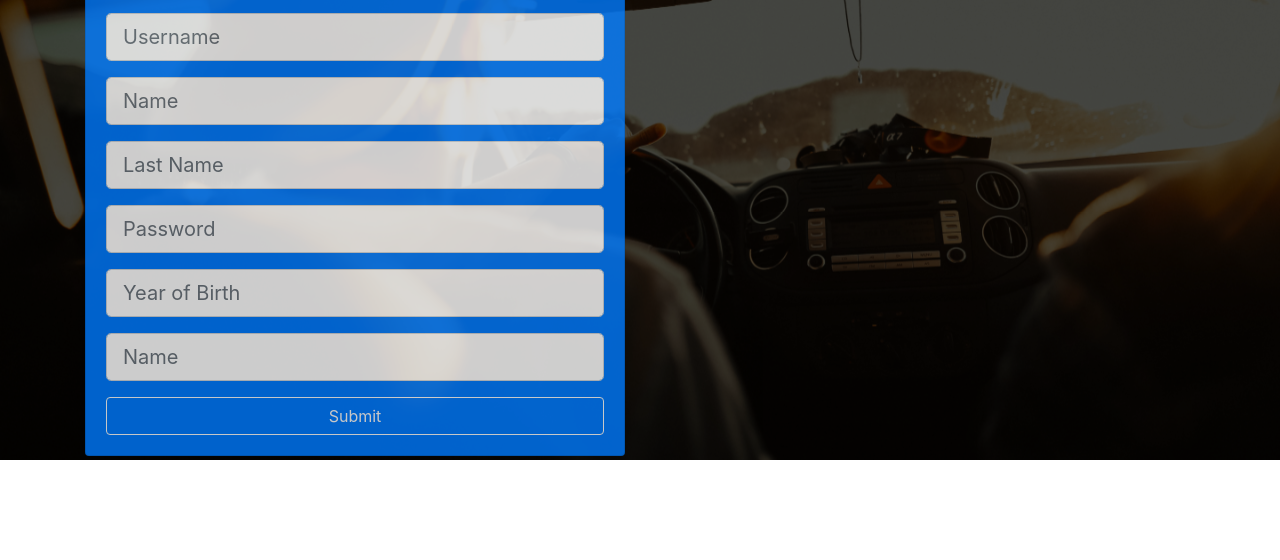
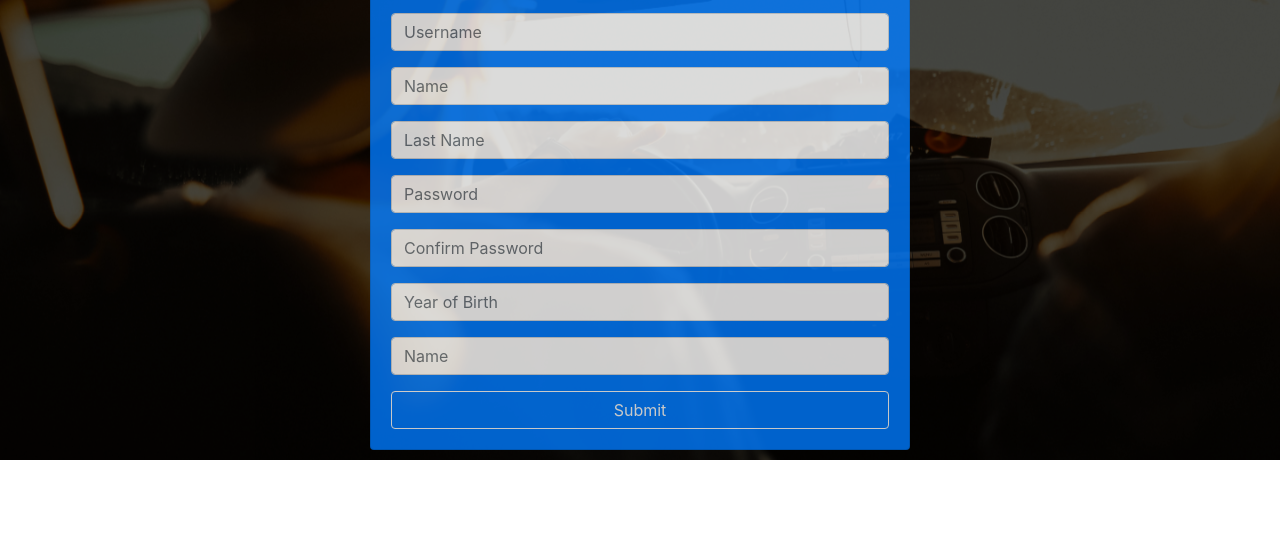
Before and after one commit to dkim85/SchoolPool, a website: page public/registration.html in a window 1280 px wide. Shown: the part 240-800 px from the top of the page. Drawn offline with nearby package versions, Linux system fonts and the light colour scheme.

Commit message:
pushing grid to the middle

```diff
--- a/public/registration.html
+++ b/public/registration.html
@@ -51,34 +51,38 @@
         <div class="home-inner">
             <div class="container">
                 <div class="row">
-                    <div class="col-lg-6">
+                    <div class="col-lg-6 m-auto">
                         <div class="card bg-primary text-center text-white card-form">
                             <div class="card-body">
                                 <h3>Sign Up Today</h3>
                                 <p>Please fill out this form to register</p>
                                 <form>
                                     <div class="form-group">
-                                        <input type="text" class="form-control form-control-lg"
+                                        <input type="text" class="form-control form-control-md"
                                         placeholder="Username">
                                     </div>
                                     <div class="form-group">
-                                        <input type="name" class="form-control form-control-lg"
+                                        <input type="name" class="form-control form-control-md"
                                         placeholder="Name">
                                     </div>
                                     <div class="form-group">
-                                        <input type="lastname" class="form-control form-control-lg"
+                                        <input type="name" class="form-control form-control-md"
                                         placeholder="Last Name">
                                     </div>
                                     <div class="form-group">
-                                        <input type="password" class="form-control form-control-lg"
+                                        <input type="password" class="form-control form-control-md"
                                         placeholder="Password">
                                     </div>
+                                     <div class="form-group">
+                                        <input type="password" class="form-control form-control-md"
+                                        placeholder="Confirm Password">
+                                    </div>
                                     <div class="form-group">
-                                        <input type="birth" class="form-control form-control-lg"
+                                        <input type="birth" class="form-control form-control-md"
                                         placeholder="Year of Birth">
                                     </div>
                                     <div class="form-group">
-                                        <input type="text" class="form-control form-control-lg"
+                                        <input type="text" class="form-control form-control-md"
                                         placeholder="Name">
                                     </div>
                                     <input type="Submit" class="btn btn-outline-light btn-block">
```
